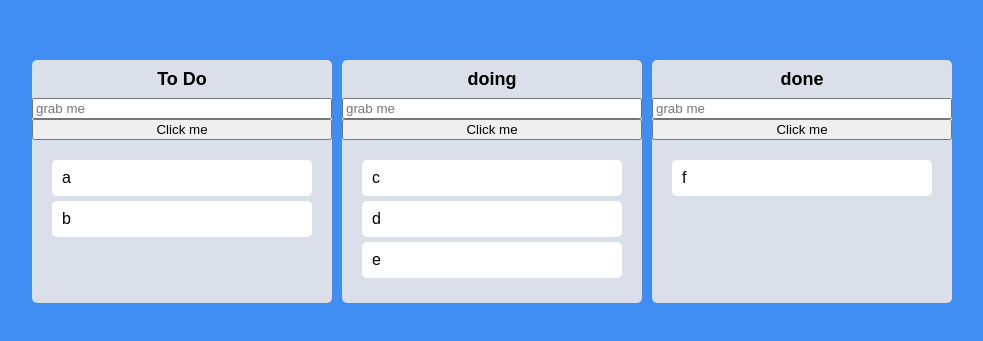
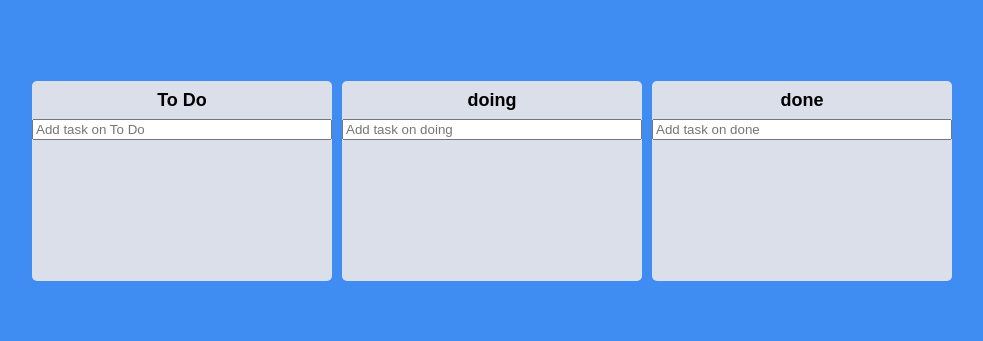
Before and after one commit to lwh940824/nomadcoders, a React (Create React App) app: page / in a window 1280 px wide. Shown: the part 219-560 px from the top of the page, without its empty margins (268-1251 px from the left). Built offline with nearby package versions, Linux system fonts and the light colour scheme.

Commit message:
DND, atoms 끝

```diff
--- a/package.json
+++ b/package.json
@@ -15,6 +15,7 @@
     "react": "^18.2.0",
     "react-beautiful-dnd": "^13.1.1",
     "react-dom": "^18.2.0",
+    "react-hook-form": "^7.41.3",
     "react-router-dom": "^6.6.1",
     "react-scripts": "5.0.1",
     "recoil": "^0.7.6",
--- a/src/App.tsx
+++ b/src/App.tsx
@@ -34,8 +34,9 @@
             // same board movement.
             setToDos((oldToDos) => {
                 const boardCopy = [...oldToDos[source.droppableId]];
+                const taskObj = boardCopy[source.index];
                 boardCopy.splice(source.index, 1);
-                boardCopy.splice(destination?.index, 0, draggableId);
+                boardCopy.splice(destination?.index, 0, taskObj);
                 return {
                     ...oldToDos,
                     [source.droppableId]: boardCopy,
@@ -47,9 +48,10 @@
             // cross board movement.
             setToDos((allBoard) => {
                 const sourceBoard = [...allBoard[source.droppableId]];
+                const taskObj = sourceBoard[source.index];
                 const targetBoard = [...allBoard[destination?.droppableId]];
                 sourceBoard.splice(source.index, 1);
-                targetBoard.splice(destination?.index + 1, 0, draggableId);
+                targetBoard.splice(destination?.index + 1, 0, taskObj);
                 return {
                     ...allBoard,
                     [source.droppableId]: sourceBoard,
--- a/src/atoms.tsx
+++ b/src/atoms.tsx
@@ -1,14 +1,19 @@
 import { atom, selector } from "recoil";
 
+export interface IToDo {
+    id: number;
+    text: string;
+}
+
 export interface IToDoState {
-    [key: string]: string[];
+    [key: string]: IToDo[];
 }
 
 export const toDoState = atom<IToDoState>({
     key: "toDo",
     default: {
-        "To Do": ["a", "b"],
-        doing: ["c", "d", "e"],
-        done: ["f"],
+        "To Do": [],
+        doing: [],
+        done: [],
     },
 });
--- a/src/components/Board.tsx
+++ b/src/components/Board.tsx
@@ -1,7 +1,11 @@
+import { useForm } from "react-hook-form";
 import { Droppable } from "@hello-pangea/dnd";
 import { useRef } from "react";
 import styled from "styled-components";
 import DragabbleCard from "./DragabbleCard";
+import { inflateRaw } from "zlib";
+import { IToDo, toDoState } from "../atoms";
+import { useSetRecoilState } from "recoil";
 
 const Wrapper = styled.div`
     width: 300px;
@@ -29,29 +33,51 @@
     transition: background-color 0.3s ease-in-out;
     padding: 20px;
 `;
+const Form = styled.form`
+    width: 100%;
+    input {
+        width: 100%;
+    }
+`;
 
 interface IBoardProps {
-    toDos: string[];
+    toDos: IToDo[];
     boardId: string;
 }
 interface IAreaProps {
     isDraggingFromThis: boolean;
     isDraggingOver: boolean;
 }
+interface IForm {
+    toDo: string;
+}
 
 function Board({ toDos, boardId }: IBoardProps) {
-    const inputRef = useRef<HTMLInputElement>(null);
-    const onClick = () => {
-        inputRef.current?.focus();
-        setTimeout(() => {
-            inputRef.current?.blur();
-        }, 5000);
+    const setToDos = useSetRecoilState(toDoState);
+    const { register, setValue, handleSubmit } = useForm<IForm>();
+    const onVaild = ({ toDo }: IForm) => {
+        const newToDo = {
+            id: Date.now(),
+            text: toDo,
+        };
+        setToDos((allBoards) => {
+            return {
+                ...allBoards,
+                [boardId]: [...allBoards[boardId], newToDo],
+            };
+        });
+        setValue("toDo", "");
     };
     return (
         <Wrapper>
             <Title>{boardId}</Title>
-            <input ref={inputRef} placeholder="grab me" />
-            <button onClick={onClick}>Click me</button>
+            <Form onSubmit={handleSubmit(onVaild)}>
+                <input
+                    {...register("toDo", { required: true })}
+                    type="text"
+                    placeholder={`Add task on ${boardId}`}
+                />
+            </Form>
             <Droppable droppableId={boardId}>
                 {(magic, info) => (
                     <Area
@@ -62,9 +88,10 @@
                     >
                         {toDos.map((toDo, index) => (
                             <DragabbleCard
-                                key={toDo}
+                                key={toDo.id}
                                 index={index}
-                                toDo={toDo}
+                                toDoId={toDo.id}
+                                toDoText={toDo.text}
                             />
                         ))}
                         {magic.placeholder}
--- a/src/components/DragabbleCard.tsx
+++ b/src/components/DragabbleCard.tsx
@@ -13,13 +13,14 @@
 `;
 
 interface IDragabbleCardProps {
-    toDo: string;
+    toDoId: number;
+    toDoText: string;
     index: number;
 }
 
-function DragabbleCard({ toDo, index }: IDragabbleCardProps) {
+function DragabbleCard({ toDoId, toDoText, index }: IDragabbleCardProps) {
     return (
-        <Draggable key={toDo} draggableId={toDo} index={index}>
+        <Draggable draggableId={toDoId + ""} index={index}>
             {(magic, snapshot) => (
                 <Card
                     isDragging={snapshot.isDragging}
@@ -27,7 +28,7 @@
                     {...magic.draggableProps}
                     {...magic.dragHandleProps}
                 >
-                    {toDo}
+                    {toDoText}
                 </Card>
             )}
         </Draggable>
```
Also changed, not shown: 1 other file (tests, documents, lock files or other folders).
